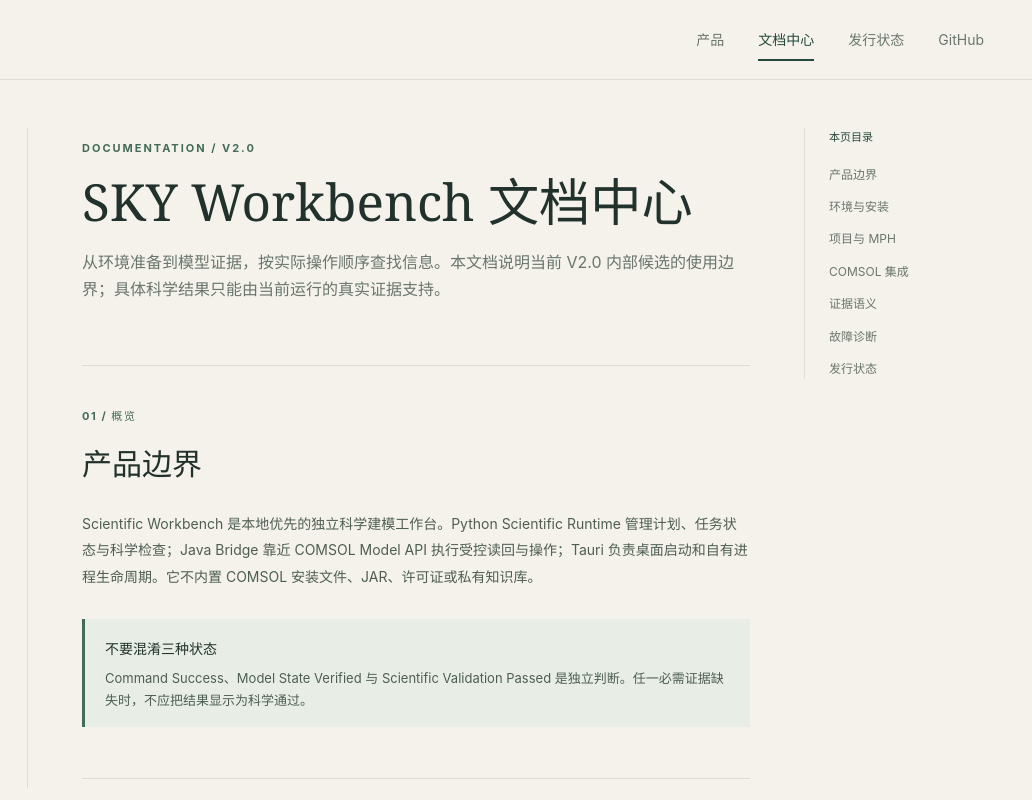
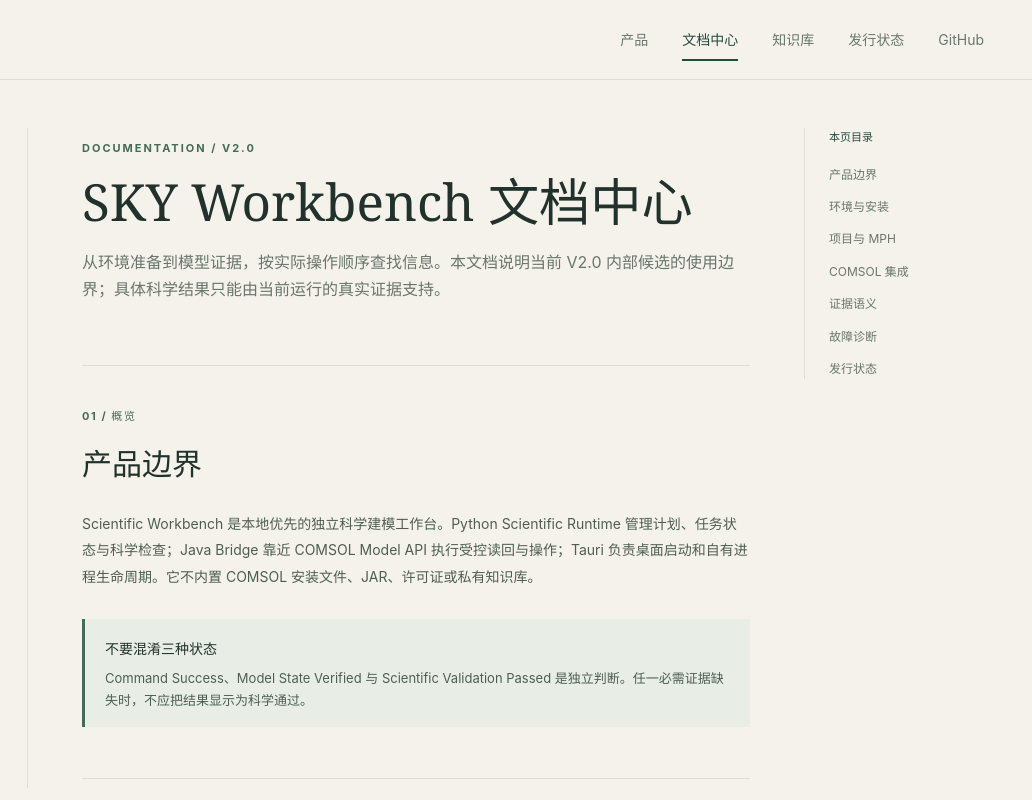
Before and after one commit to lovesky514514-cmd/scientific-workbench-beta, a plain HTML site: page docs/index.html in a window 1280 px wide. Shown: the top 800 px of the page, 248-1280 px from the left. Drawn offline with Linux system fonts and the light colour scheme.

Commit message:
Link technical knowledge base from documentation

```diff
--- a/docs/index.html
+++ b/docs/index.html
@@ -13,7 +13,7 @@
 </head>
 <body class="docs-page">
   <a class="skip" href="#main">跳至正文</a>
-  <header class="site-header"><a class="brand" href="../"><img src="../assets/brand-icon.png" alt="" width="38" height="38"><span>SKY Workbench</span></a><nav aria-label="主导航"><a href="../">产品</a><a class="active" href="./">文档中心</a><a href="#release">发行状态</a><a href="https://github.com/lovesky514514-cmd/sky-workbench" target="_blank" rel="noopener noreferrer">GitHub</a></nav></header>
+  <header class="site-header"><a class="brand" href="../"><img src="../assets/brand-icon.png" alt="" width="38" height="38"><span>SKY Workbench</span></a><nav aria-label="主导航"><a href="../">产品</a><a class="active" href="./">文档中心</a><a href="../knowledge-base/">知识库</a><a href="#release">发行状态</a><a href="https://github.com/lovesky514514-cmd/sky-workbench" target="_blank" rel="noopener noreferrer">GitHub</a></nav></header>
   <div class="docs-shell">
     <aside class="docs-sidebar" aria-label="文档章节"><p class="sidebar-title">DOCUMENTATION</p><nav><span>开始</span><a href="#overview">文档概览</a><a href="#requirements">环境与安装</a><a href="#first-run">首次启动</a><span>科学工作流</span><a href="#tasks">创建与导入项目</a><a href="#comsol">COMSOL 集成</a><a href="#evidence">结果与证据</a><span>支持</span><a href="#troubleshooting">故障诊断</a><a href="#release">发行与许可</a></nav></aside>
     <main class="docs-main" id="main">
```
